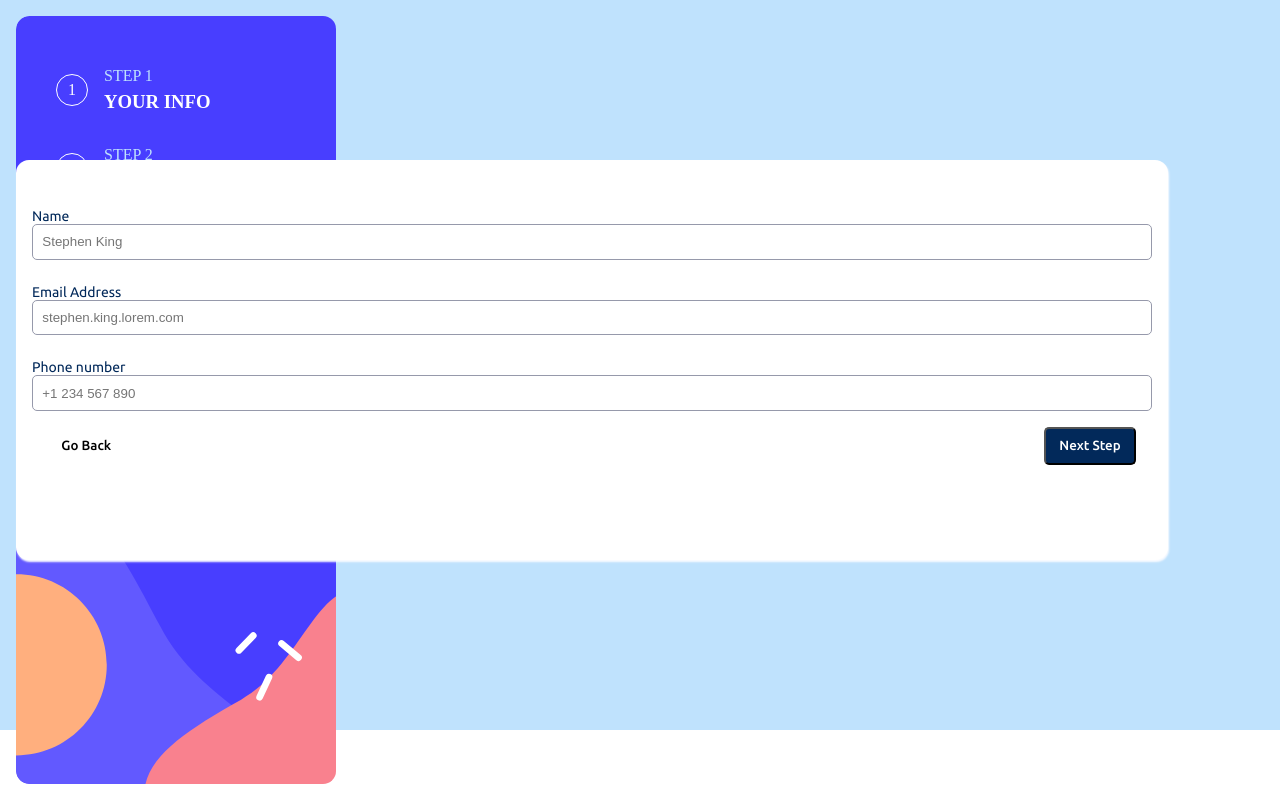
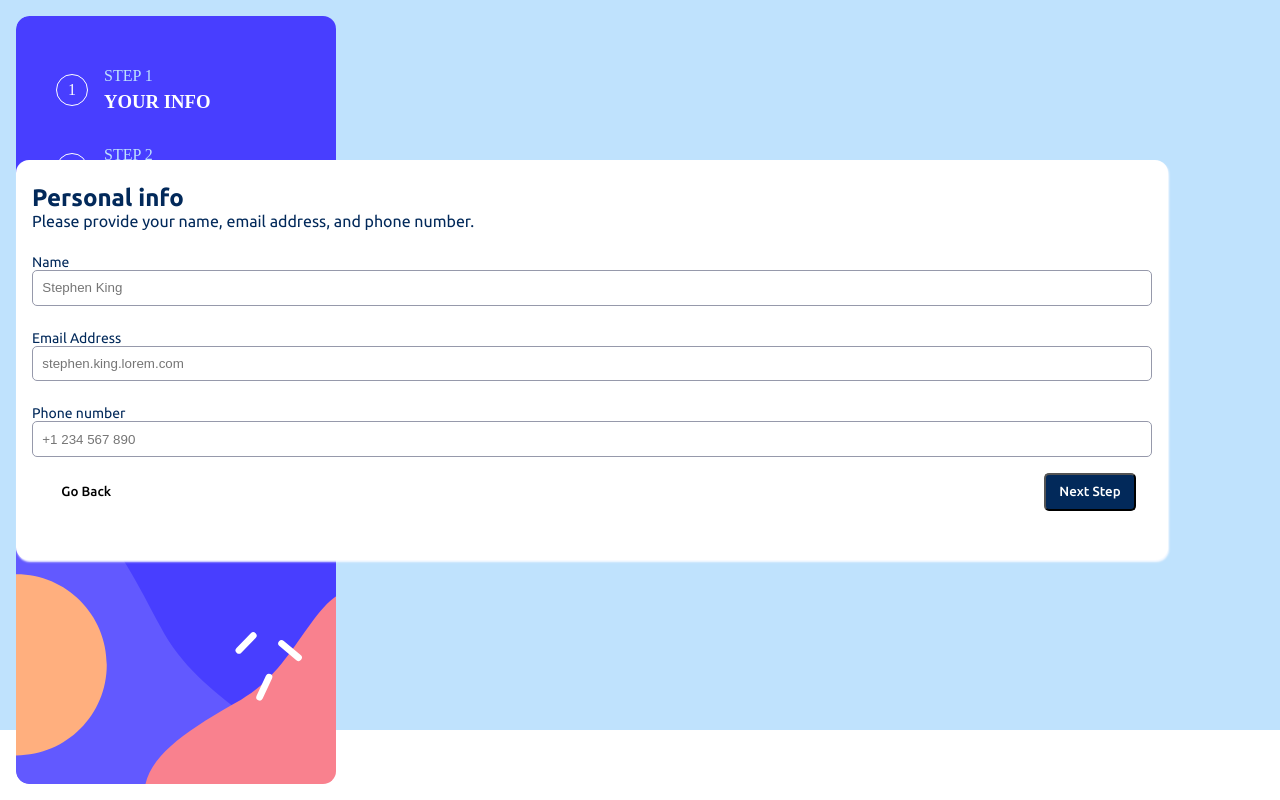
Before and after one commit to k-stopczynska/multi-step-form, a React (Create React App) app in the folder my-app/: page / in a window 1280 px wide. Built offline with nearby package versions, Linux system fonts and the light colour scheme.

Commit message:
section dynamic text

```diff
--- a/my-app/src/components/Main/FormPrimary.tsx
+++ b/my-app/src/components/Main/FormPrimary.tsx
@@ -1,6 +1,7 @@
 import { useContext } from "react";
-import { Formik, FormikHelpers } from "formik";
+import { Formik } from "formik";
 import PageContext from "../../contexts/page-context";
+import Section from './Section';
 import FormFirst from "./FormFirst";
 import FormSecond from "./FormSecond";
 import FormThird from "./FormThird";
@@ -21,6 +22,7 @@ const FormPrimary = () => {
 
   return (
     <div className={classes.form__control}>
+       <Section />
       <Formik initialValues={pageCtx.data} onSubmit={handleSubmit}>
         {pages[pageCtx.page]}
       </Formik>
--- a/my-app/src/components/Main/Section.tsx
+++ b/my-app/src/components/Main/Section.tsx
@@ -1,19 +1,27 @@
+import { useContext } from "react";
+import PageContext from "../../contexts/page-context";
+
 const Section = () => {
-    // Personal info
-    // Please provide your name, email address, and phone number.
-    // Select your plan
-    // You have the option of monthly or yearly billing.
-    // Pick add-ons
-    // Add-ons help enhance your gaming experience.
-    // Finishing up
-    // Double-check everything looks OK before confirming.
-    let sectionTitle = 'ajm tajtle';
-    let sectionParagraph = 'ajm paragraph';
-    return (
+  const pageCtx = useContext(PageContext);
+  const sectionTitles = [
+    "Personal info",
+    "Select your plan",
+    "Pick add-ons",
+    "Finishing up",
+  ];
+  const sectionParagraphs = [
+    "Please provide your name, email address, and phone number.",
+    "You have the option of monthly or yearly billing.",
+    "Add-ons help enhance your gaming experience.",
+    "Double-check everything looks OK before confirming.",
+  ];
+
+  return (
     <section>
-        <h1>{sectionTitle}</h1>
-        <p>{sectionParagraph}</p>
+      <h1>{sectionTitles[pageCtx.page]}</h1>
+      <p>{sectionParagraphs[pageCtx.page]}</p>
     </section>
-)}
+  );
+};
 
 export default Section;
```
